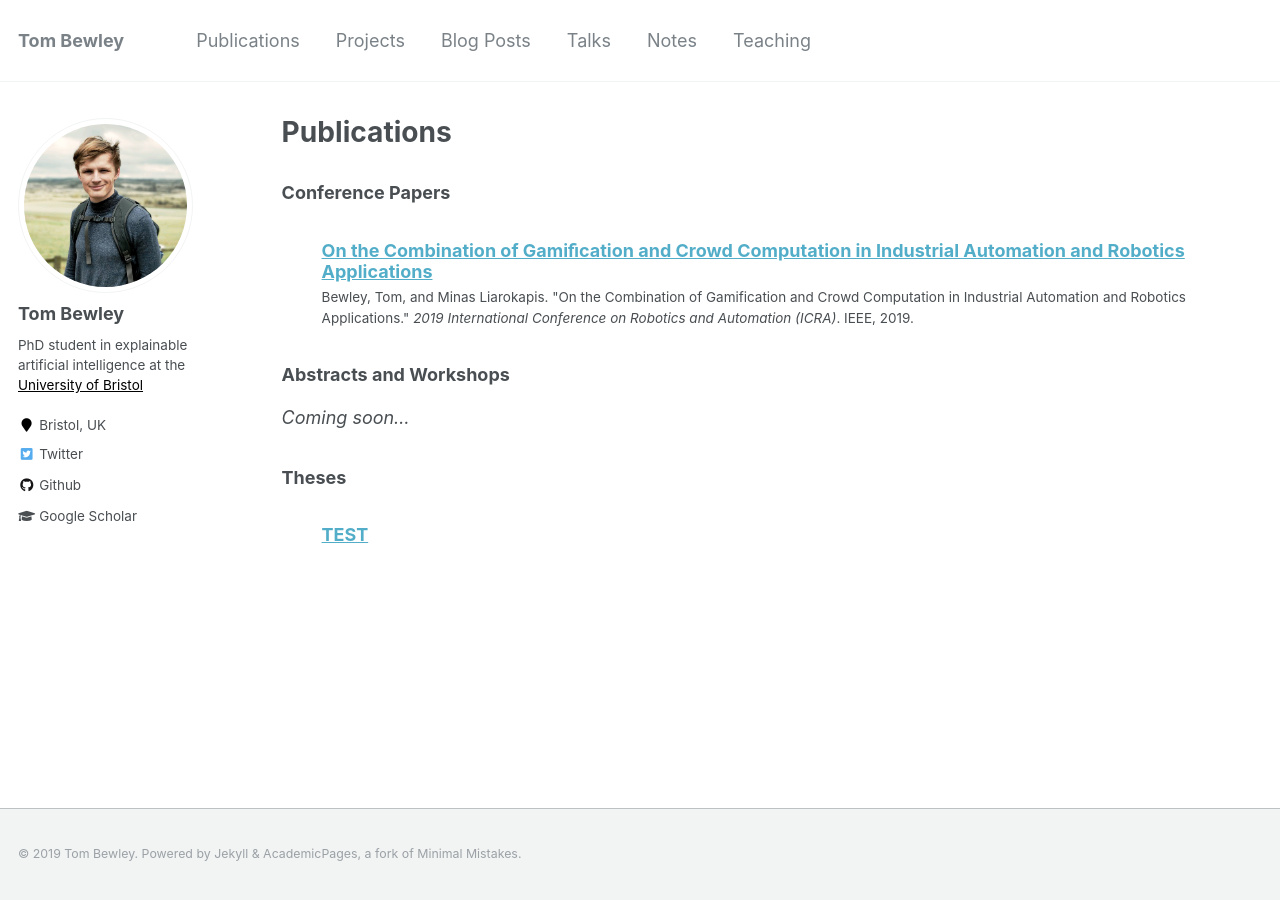
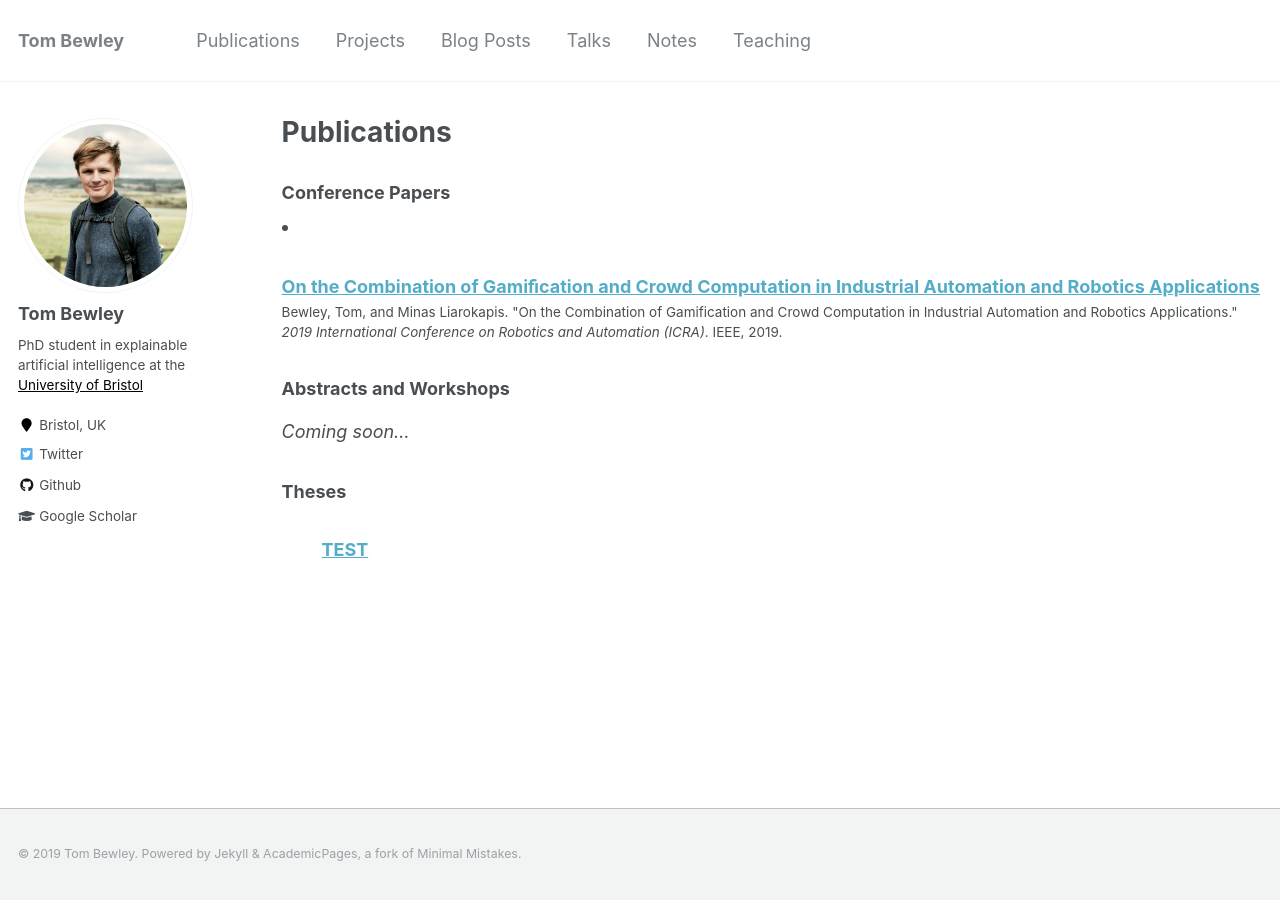
Before and after one commit to tombewley/tombewley.github.io, a Jekyll site: the page built from _pages/publications.md, in a window 1280 px wide. Built offline with Jekyll 4.4.1, drawn with Linux system fonts in a browser that asks for light colours.

Commit message:
Update publications.md

```diff
--- a/_pages/publications.md
+++ b/_pages/publications.md
@@ -11,12 +11,11 @@ redirect_from:
 
 ### Conference Papers
 
-  <ul style="list-style: none;">
   {% for post in site.publications %}
     {% if post.pubtype == "conference" %}
        {% include archive-single-cv.html %}
     {% endif %}
-  {% endfor %}</ul>
+  {% endfor %}
 
 ### Abstracts and Workshops
 *Coming soon…*
```
